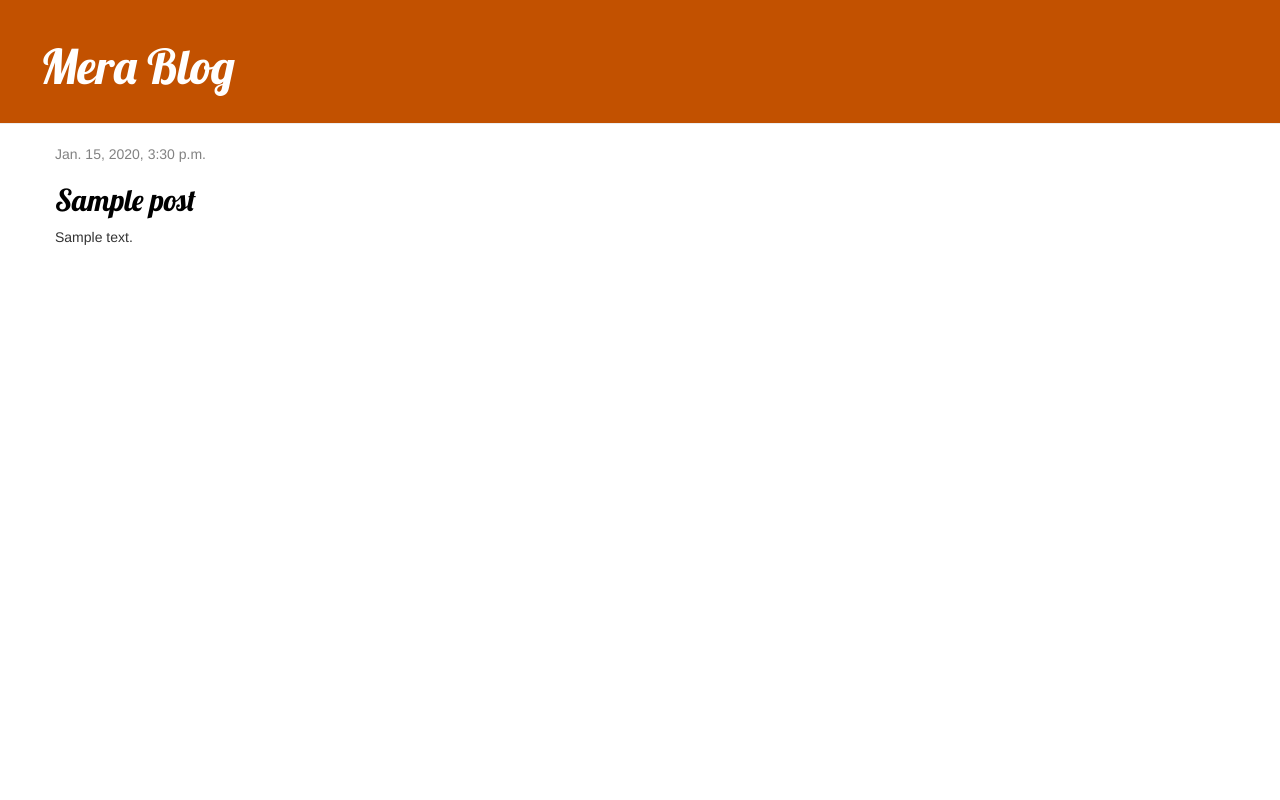
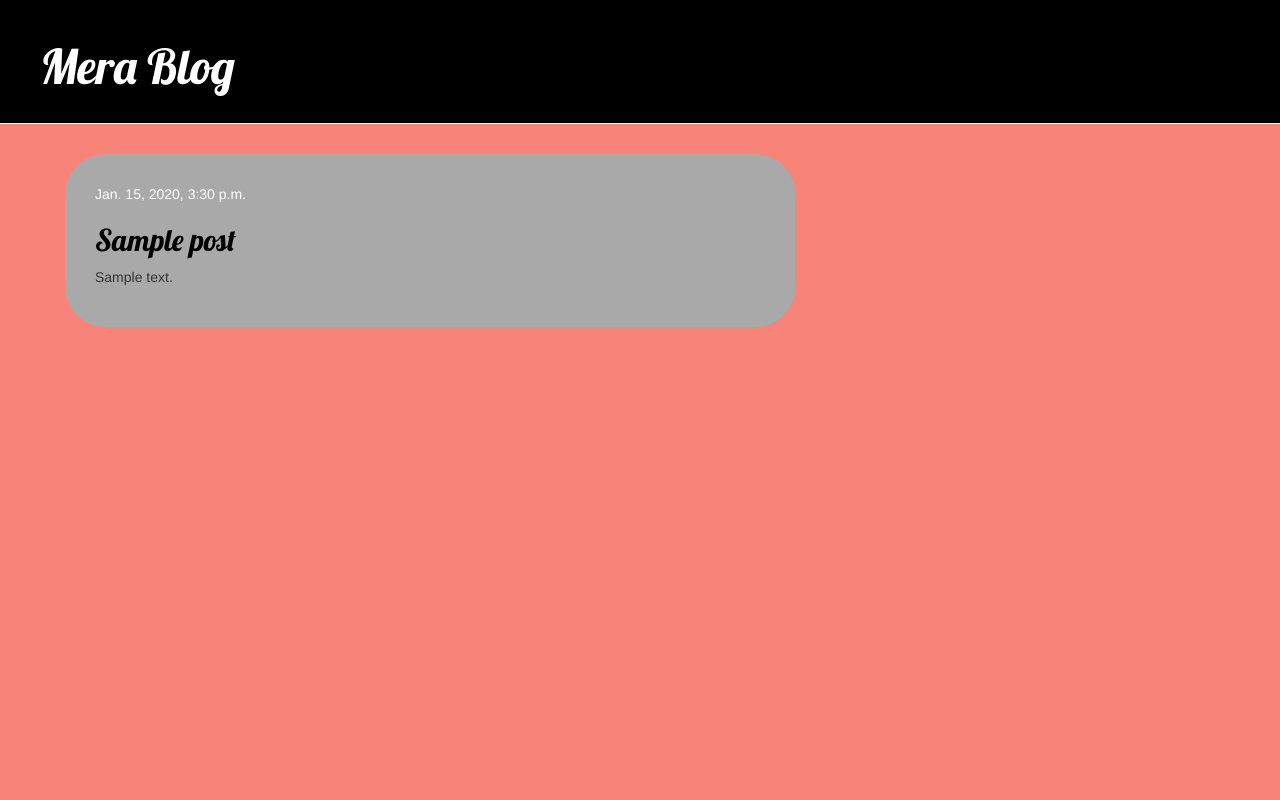
Before and after one commit to fr05t99/my-first-blog, a Django app: template blog/templates/blog/post_list.html in a window 1280 px wide. Run offline with Django 3.2, Linux system fonts and the light colour scheme; the template is opened without the code that fills it: values that come from a table or form of the project are taken from there, others are empty; tables that the repository leaves empty hold one stand-in row (values such as "Sample post"); parts of the project's set-up code (start-up, migrations or seed data) failed here and were passed over; some libraries are stand-ins or nearby versions.

Commit message:
Decorated the Website

```diff
--- a/blog/static/css/blog.css
+++ b/blog/static/css/blog.css
@@ -1,9 +1,11 @@
 .page-header {
-    background-color: #C25100;
+    background-color: #000000;
     margin-top: 0;
     padding: 20px 20px 20px 40px;
 }
-
+body{
+  background-color: #F88379;
+}
 .page-header h1, .page-header h1 a, .page-header h1 a:visited, .page-header h1 a:active {
     color: #ffffff;
     font-size: 36pt;
@@ -19,7 +21,7 @@ h1, h2, h3, h4 {
 }
 
 .date {
-    color: #828282;
+    color: #ffffff;
 }
 
 .addition{
@@ -43,7 +45,13 @@ h1, h2, h3, h4 {
 }
 
 .post {
-    /*margin-bottom: 70px;*/
+    background-color: #A9A9A9;
+    padding: 20px;
+    margin:10px;
+    border-radius: 40px;
+    border-color: #A9A9A9;
+    border-width: 10px;
+    border-style: solid;
 }
 
 .post h2 a, .post h2 a:visited {
--- a/blog/templates/blog/base.html
+++ b/blog/templates/blog/base.html
@@ -1,14 +1,13 @@
 {% load static %}
 <html>
     <head>
-        <title>Mera! Mera!</title>
+        <title>Mera Blog by Dwij</title>
         <link href="//fonts.googleapis.com/css?family=Lobster&subset=latin,latin-ext" rel="stylesheet" type="text/css">
         <link rel="stylesheet" href="//maxcdn.bootstrapcdn.com/bootstrap/3.2.0/css/bootstrap.min.css">
         <link rel="stylesheet" href="//maxcdn.bootstrapcdn.com/bootstrap/3.2.0/css/bootstrap-theme.min.css">
         <link rel="stylesheet" href="{% static 'css/blog.css' %}">
     </head>
     <body>
-      <body>
   <div class="page-header">
       <h1><a href="/">Mera Blog</a></h1>
   </div>
@@ -20,6 +19,5 @@
           </div>
       </div>
   </div>
-</body>
     </body>
 </html>
--- /dev/null
+++ b/challenges.txt
@@ -0,0 +1 @@
+1. I added a new field to display separate text on homepage for posts.But it didn't work.It took me around 2 hours to figure out how to do that.I searched on stackoverflow and found makemigrations command.Then when I finally did it. There was some problem with migrations.I changed the default text for new field at it will always take the old field. There were minimal posts so I deleted them and created new ones.Although for new ones the default field was changed to the one I wanted to. Turned out I had to change them manually. So, deleting was not a bad option too.
```
